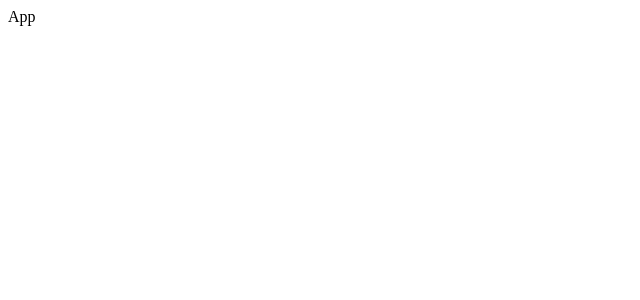
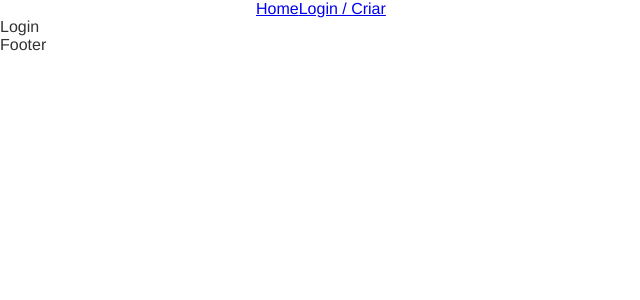
Before and after one commit to araujowebdev/ReactJS---Dogs, a React (Create React App) app: page /login in a window 1280 px wide. Shown: the top 300 px of the page, without its empty margins (0-640 px from the left). Built offline with nearby package versions, Linux system fonts and the light colour scheme.

Commit message:
initial structure

```diff
--- /dev/null
+++ b/src/App.css
@@ -0,0 +1,45 @@
+* {
+  box-sizing: border-box;
+}
+
+body {
+  margin: 0px;
+  color: #333;
+  --type-first: Helvetica, Arial, sans-serif;
+  --type-second: 'Spectral', Georgia;
+  font-family: var(--type-first);
+}
+
+h1,
+h2,
+h3,
+h4,
+p {
+  margin: 0px;
+}
+
+ul,
+li {
+  list-style: none;
+  padding: 0px;
+  margin: 0px;
+}
+
+img {
+  display: block;
+  max-width: 100%;
+}
+
+button,
+input {
+  display: block;
+  font-size: 1rem;
+  font-family: var(--type-first);
+  color: #333;
+}
+
+.container {
+  max-width: 50rem;
+  padding: 0 1rem;
+  margin: 0 auto;
+}
--- a/src/App.js
+++ b/src/App.js
@@ -1,9 +1,24 @@
-import React from 'react'
+import React from 'react';
+import { BrowserRouter, Route, Routes } from 'react-router-dom';
+import Header from './Components/Header';
+import Footer from './Components/Footer';
+import Home from './Components/Home';
+import Login from './Components/Login/Login';
+import styles from './App.css';
 
 const App = () => {
   return (
-    <div>App</div>
+    <div>
+      <BrowserRouter>
+        <Header/>
+        <Routes>
+          <Route path="/" element={<Home/>} />
+          <Route path="/login" element={<Login/>} />
+        </Routes>
+        <Footer/>
+      </BrowserRouter>
+    </div>
   )
 }
 
-export default App
+export default App;
--- /dev/null
+++ b/src/Components/Footer.js
@@ -0,0 +1,12 @@
+import React from 'react';
+import styles from './Footer.module.css';
+
+const Footer = () => {
+  return (
+    <div className={styles.footer}>
+        Footer
+    </div>
+  )
+}
+
+export default Footer
--- /dev/null
+++ b/src/Components/Header.js
@@ -0,0 +1,16 @@
+import React from 'react';
+import { Link } from 'react-router-dom';
+import styles from './Header.module.css';
+
+const Header = () => {
+  return (
+    <div className={styles.header}>
+      <nav className="container">
+        <Link to="/">Home</Link>
+        <Link to="/login">Login / Criar</Link>
+      </nav>
+    </div>
+  )
+}
+
+export default Header;
--- /dev/null
+++ b/src/Components/Home.js
@@ -0,0 +1,9 @@
+import React from 'react';
+
+const Home = () => {
+  return (
+    <div>Home</div>
+  )
+}
+
+export default Home
--- /dev/null
+++ b/src/Components/Login/Login.js
@@ -0,0 +1,9 @@
+import React from 'react'
+
+const Login = () => {
+  return (
+    <div>Login</div>
+  )
+}
+
+export default Login
```
Also changed, not shown: src/Components/Footer.module.css (added), src/Components/Header.module.css (added).
